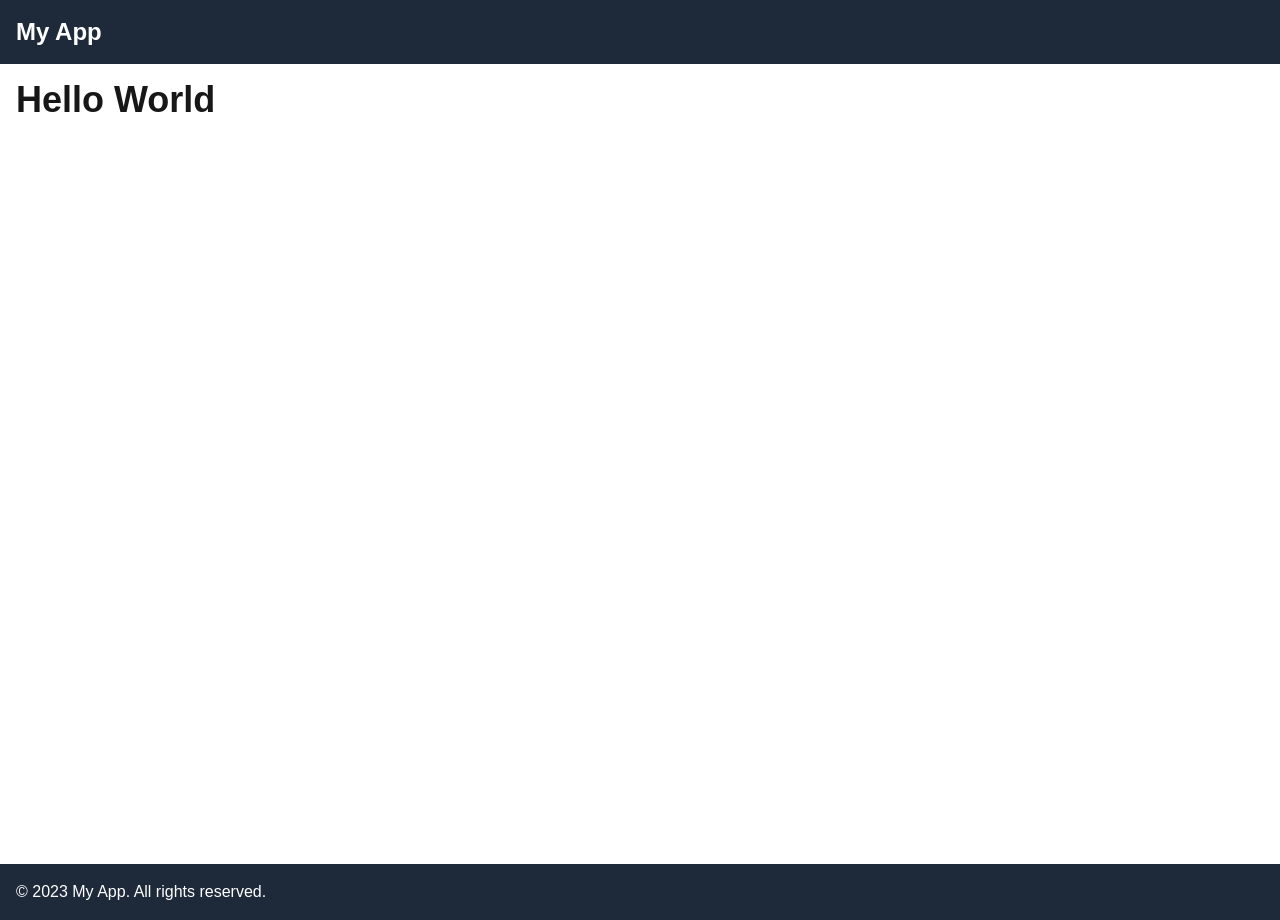
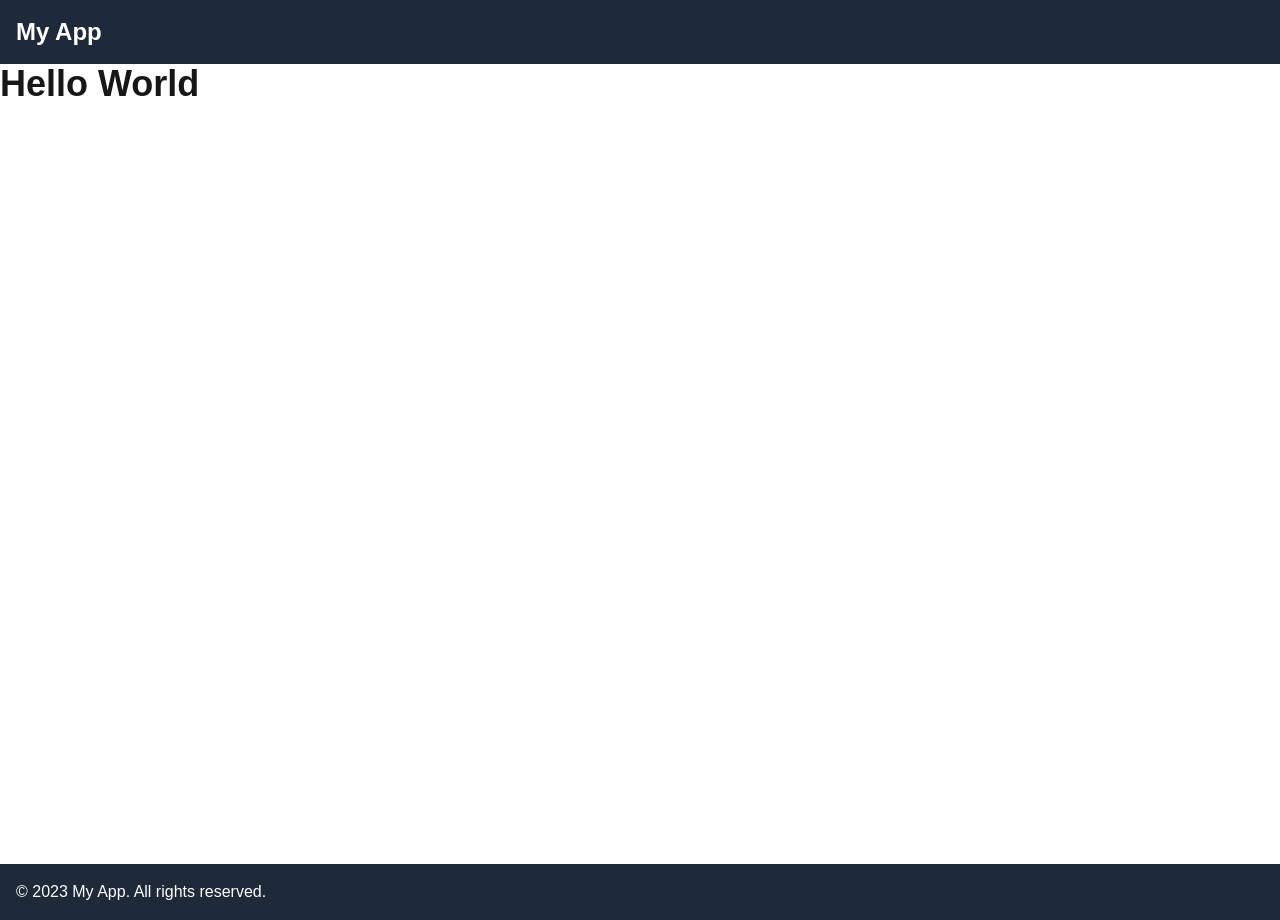
Before and after one commit to Justin-Bento/believe-support-services, a Next.js app: page / in a window 1280 px wide. Built offline with nearby package versions, Linux system fonts and the light colour scheme.

Commit message:
Remvoed padding

```diff
--- a/src/app/page.tsx
+++ b/src/app/page.tsx
@@ -6,7 +6,7 @@
   return (
     <>
       <NavigationTop />
-      <main className="container mx-auto p-4 min-h-dvh">
+      <main className="container mx-auto min-h-dvh">
         <h1 className="text-4xl font-bold">Hello World</h1>
       </main>
       <NavigationBottom />
```
